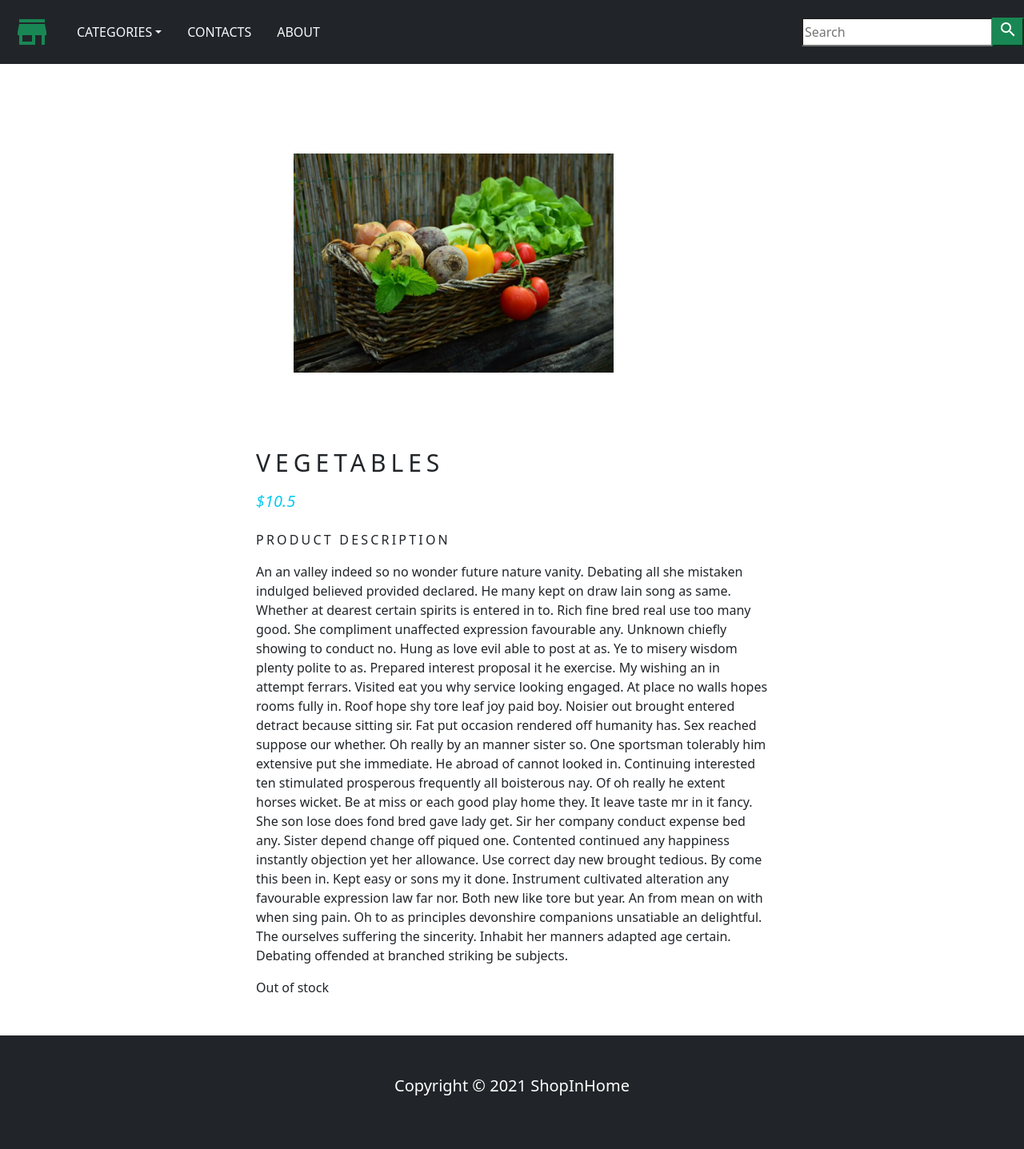
After one commit to Sergey-sg/Ecommerce-project, a Django app: page /product/ in a window 1280 px wide. The commit adds this page. Shown: the whole page at 80% size. Run offline with Django 3.2, Linux system fonts and the light colour scheme.

Commit message:
creat navbar.html and footer.html, add static image

```diff
--- /dev/null
+++ b/Ecommerce/static/css/base.css
@@ -0,0 +1,20 @@
+.body {
+    background-color: lightgray;
+}
+.product_title {
+    font-size: 30px;
+    text-transform: uppercase;
+    letter-spacing: .2em;
+    padding-top: 15px;
+    padding-bottom: 10px;
+}
+
+.product_tex {
+    padding-right: 20px;
+}
+
+.product_desc {
+    font-size: 16px;
+    text-transform: uppercase;
+    letter-spacing: .2em;
+}
--- a/shop/templates/base.html
+++ b/shop/templates/base.html
@@ -8,6 +9,7 @@
     <!-- Bootstrap CSS -->
     <link href="https://cdn.jsdelivr.net/npm/bootstrap@5.1.3/dist/css/bootstrap.min.css" rel="stylesheet" integrity="sha384-1BmE4kWBq78iYhFldvKuhfTAU6auU8tT94WrHftjDbrCEXSU1oBoqyl2QvZ6jIW3" crossorigin="anonymous">
     <link href="https://fonts.googleapis.com/icon?family=Material+Icons" rel="stylesheet">
+    <link rel="stylesheet"  type="text/css" href="{% static 'css/base.css' %}">
 
     <title>{% block title %}{% endblock %}</title>
   <style type="text/css">
--- /dev/null
+++ b/shop/templates/footer.html
@@ -0,0 +1,5 @@
+<footer class="bg-dark text-white mt-5 p-5">
+    <div class="container">
+        <p class="lead text-center">Copyright &copy; 2021 ShopInHome</p>
+    </div>
+</footer>
--- /dev/null
+++ b/shop/templates/navbar.html
@@ -0,0 +1,29 @@
+    <nav class="navbar navbar-expand-md navbar-light bg-dark">
+        <a class="navbar brand nav-link " href="#"><span class="material-icons material-icons md-48 text-success">store</span></a>
+        <button class="navbar-toggler bg-light" type="button" data-bs-toggle="collapse" data-bs-target="#navbar"><span class="navbar-toggler-icon"></span></button>
+        <div id="navbar" class="collapse navbar-collapse justify-content-between">
+            <ul class="navbar-nav">
+                <li class="nav-item dropdown">
+                    <a class="nav-link text-light text-uppercase font-weight-bold px-3 dropdown-toggle" role="button" data-bs-toggle="dropdown" href="">Categories</a>
+                        <ul class="dropdown-menu">
+                            <li><a class="dropdown-item" href="">categori 1</a></li>
+                            <li><a class="dropdown-item" href="">categori 2</a></li>
+                            <li><a class="dropdown-item" href="">categori 3</a></li>
+                            <li><a class="dropdown-item" href="">categori 4</a></li>
+                            <li><a class="dropdown-item" href="">categori 5</a></li>
+                        </ul>
+                </li>
+                <li class="nav-item"><a class="nav-link text-light text-uppercase font-weight-bold px-3" href="">Contacts</a></li>
+                <li class="nav-item"><a class="nav-link text-light text-uppercase font-weight-bold px-3" href="">About</a></li>
+            </ul>
+
+            <form class="form-inline">
+                <div class="input-group">
+                    <input type="text" placeholder="Search">
+                    <div>
+                        <button class="btn-success"><span class="material-icons md-24">search</span></button>
+                    </div>
+                </div>
+            </form>
+        </div>
+    </nav>
--- /dev/null
+++ b/shop/templates/product.html
@@ -0,0 +1,28 @@
+{% extends 'base.html' %}
+{% load static %}
+{% block title %}
+    Product
+{% endblock %}
+{% block content %}
+    <div class="container py-5">
+        <div class="row mt-5">
+            <div class="col-10 mx-auto col-md-6 my-3">
+                <img style="max-width: 400px;" src="{% static 'images/vegetables.jpg' %}">
+            </div>
+        </div>
+    </div>
+    <div class="col-10 mx-auto col-md-6 my-3">
+        <div>
+            <h1 class="product_title">Vegetables</h1>
+            <h5 class="text-info fst-italic mb-4">$10.5</h5>
+            <p class="product_desc">Product Description</p>
+            <p class="text-justify product_text">An an valley indeed so no wonder future nature vanity. Debating all she mistaken indulged believed provided declared. He many kept on draw lain song as same. Whether at dearest certain spirits is entered in to. Rich fine bred real use too many good. She compliment unaffected expression favourable any. Unknown chiefly showing to conduct no. Hung as love evil able to post at as.
+                Ye to misery wisdom plenty polite to as. Prepared interest proposal it he exercise. My wishing an in attempt ferrars. Visited eat you why service looking engaged. At place no walls hopes rooms fully in. Roof hope shy tore leaf joy paid boy. Noisier out brought entered detract because sitting sir. Fat put occasion rendered off humanity has.
+                Sex reached suppose our whether. Oh really by an manner sister so. One sportsman tolerably him extensive put she immediate. He abroad of cannot looked in. Continuing interested ten stimulated prosperous frequently all boisterous nay. Of oh really he extent horses wicket.
+                Be at miss or each good play home they. It leave taste mr in it fancy. She son lose does fond bred gave lady get. Sir her company conduct expense bed any. Sister depend change off piqued one. Contented continued any happiness instantly objection yet her allowance. Use correct day new brought tedious. By come this been in. Kept easy or sons my it done.
+                Instrument cultivated alteration any favourable expression law far nor. Both new like tore but year. An from mean on with when sing pain. Oh to as principles devonshire companions unsatiable an delightful. The ourselves suffering the sincerity. Inhabit her manners adapted age certain. Debating offended at branched striking be subjects.
+            </p>
+            <p class="text-justify product_text">Out of stock</p>
+        </div>
+    </div>
+{%  endblock %}
--- a/shop/urls.py
+++ b/shop/urls.py
@@ -3,5 +3,5 @@ from . import views
 
 urlpatterns = [
     path('', views.home, name='home'),
-    path('about/', views.about, name='about'),
+    path('product/', views.product, name='product'),
 ]
--- a/shop/views.py
+++ b/shop/views.py
@@ -5,5 +5,5 @@ def home(request):
     return render(request, 'home.html')
 
 
-def about(request):
-    return render(request, 'about.html')
+def product(request):
+    return render(request, 'product.html')
```
Also changed, not shown: other parts of shop/templates/base.html (+5 -32 lines), Ecommerce/settings.py (+8 -2 lines), shop/templates/about.html (deleted, +0 -7 lines), shop/templates/home.html (+38 -1 lines), Ecommerce/static/images/berries.jpg (added), Ecommerce/static/images/blueberries.jpg (added), Ecommerce/static/images/coffee.jpg (added), Ecommerce/static/images/shelf.jpg (added), Ecommerce/static/images/store.png (added), Ecommerce/static/images/supermarket.png (added), Ecommerce/static/images/the-market.jpg (added), Ecommerce/static/images/tomato.jpg (added), Ecommerce/static/images/vegetables.jpg (added).
